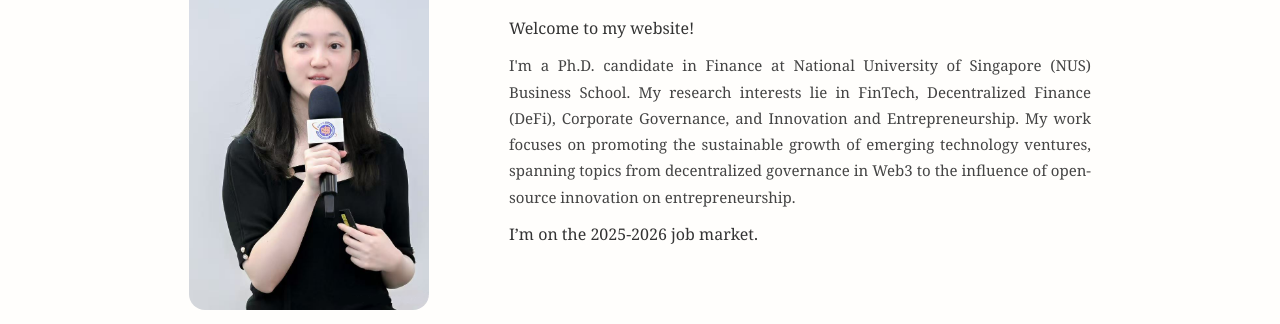
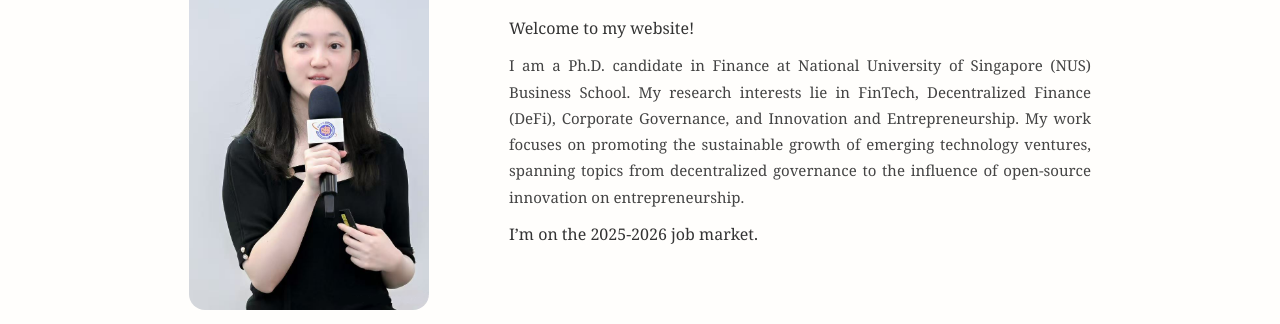
Before and after one commit to yuyan-sg/yuyan-sg.github.io, a plain HTML site: page index.html in a window 1280 px wide. Shown: the part 190-514 px from the top of the page. Drawn offline with Linux system fonts and the light colour scheme.

Commit message:
Update index.html

```diff
--- a/index.html
+++ b/index.html
@@ -48,12 +48,12 @@
           <h1>Yu Yan（鄢瑜）</h1>
           <p>Welcome to my website!</p>
           <p class="yanyu_intro">
-            I'm a Ph.D. candidate in Finance at National University of Singapore
+            I am a Ph.D. candidate in Finance at National University of Singapore
             (NUS) Business School. My research interests lie in FinTech,
             Decentralized Finance (DeFi), Corporate Governance, and Innovation
             and Entrepreneurship. My work focuses on promoting the sustainable
             growth of emerging technology ventures, spanning topics from
-            decentralized governance in Web3 to the influence of open-source innovation
+            decentralized governance to the influence of open-source innovation
             on entrepreneurship.
           </p>
           <p>I’m on the 2025-2026 job market.</p>
```
